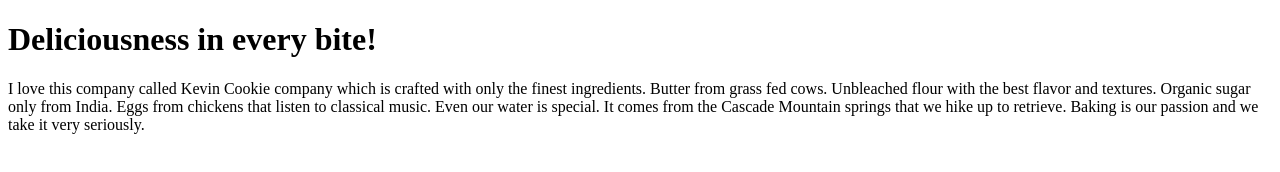
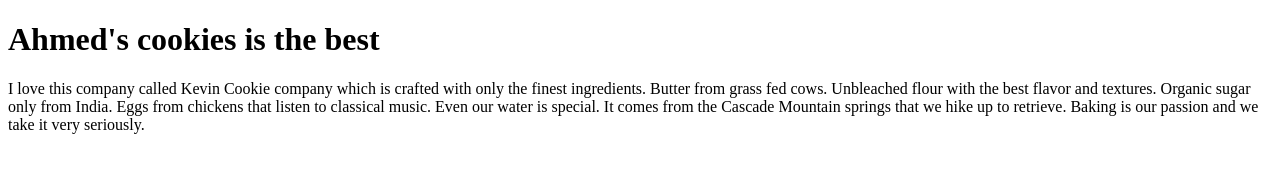
Before and after one commit to ahmedsalahh01/Labpractice, a plain HTML site: page index.htm in a window 1280 px wide. Drawn offline with Linux system fonts and the light colour scheme.

Commit message:
Update index file

```diff
--- a/index.htm
+++ b/index.htm
@@ -2,7 +2,7 @@
 <html>
 <body>
 
-<h1>Deliciousness in every bite!</h1>
+<h1> Ahmed's cookies is the best</h1>
 <p>I love this company called Kevin Cookie company which is crafted with only the finest ingredients. Butter from grass fed cows. Unbleached flour with the best flavor and textures. Organic sugar only from India. Eggs from chickens that listen to classical music. Even our water is special. It comes from the Cascade Mountain springs that we hike up to retrieve. Baking is our passion and we take it very seriously.</p>
 
 </body>
```
